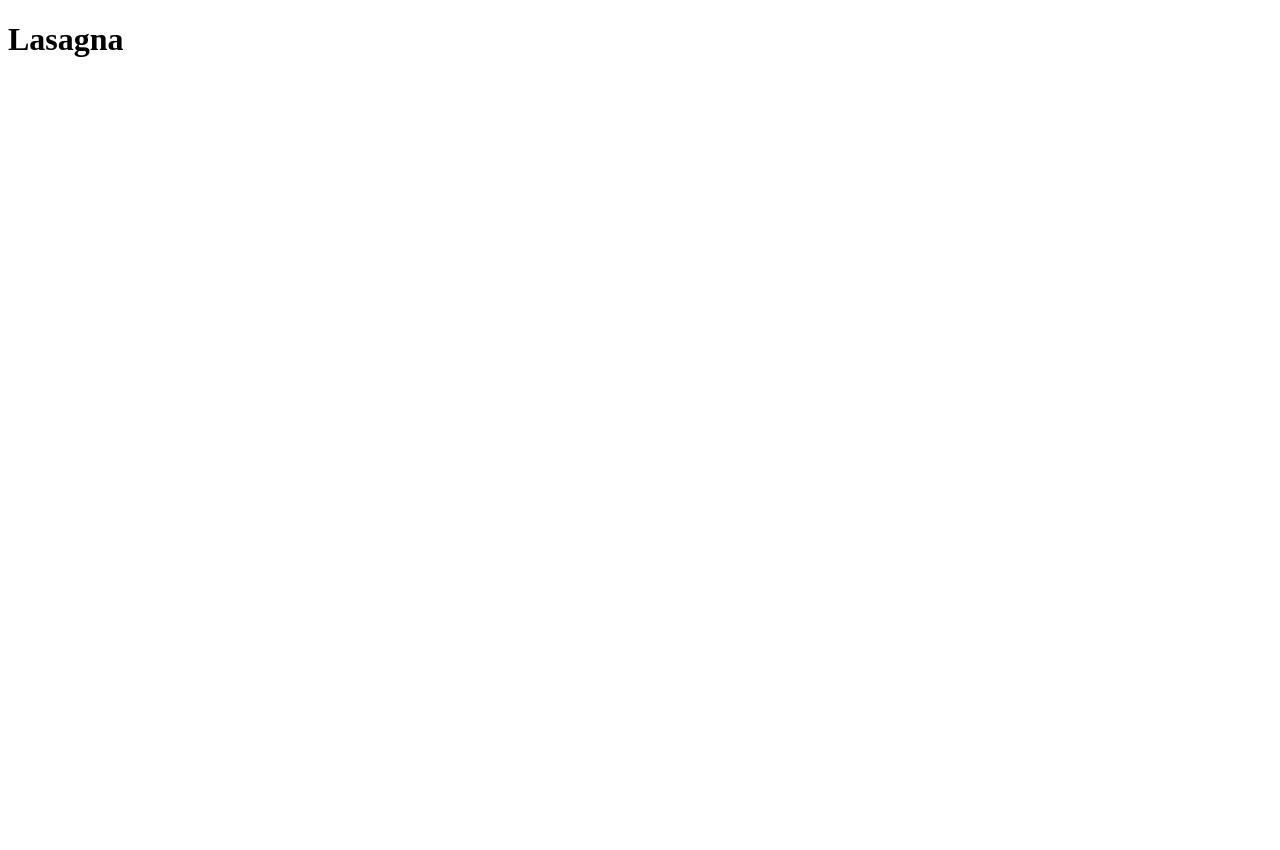
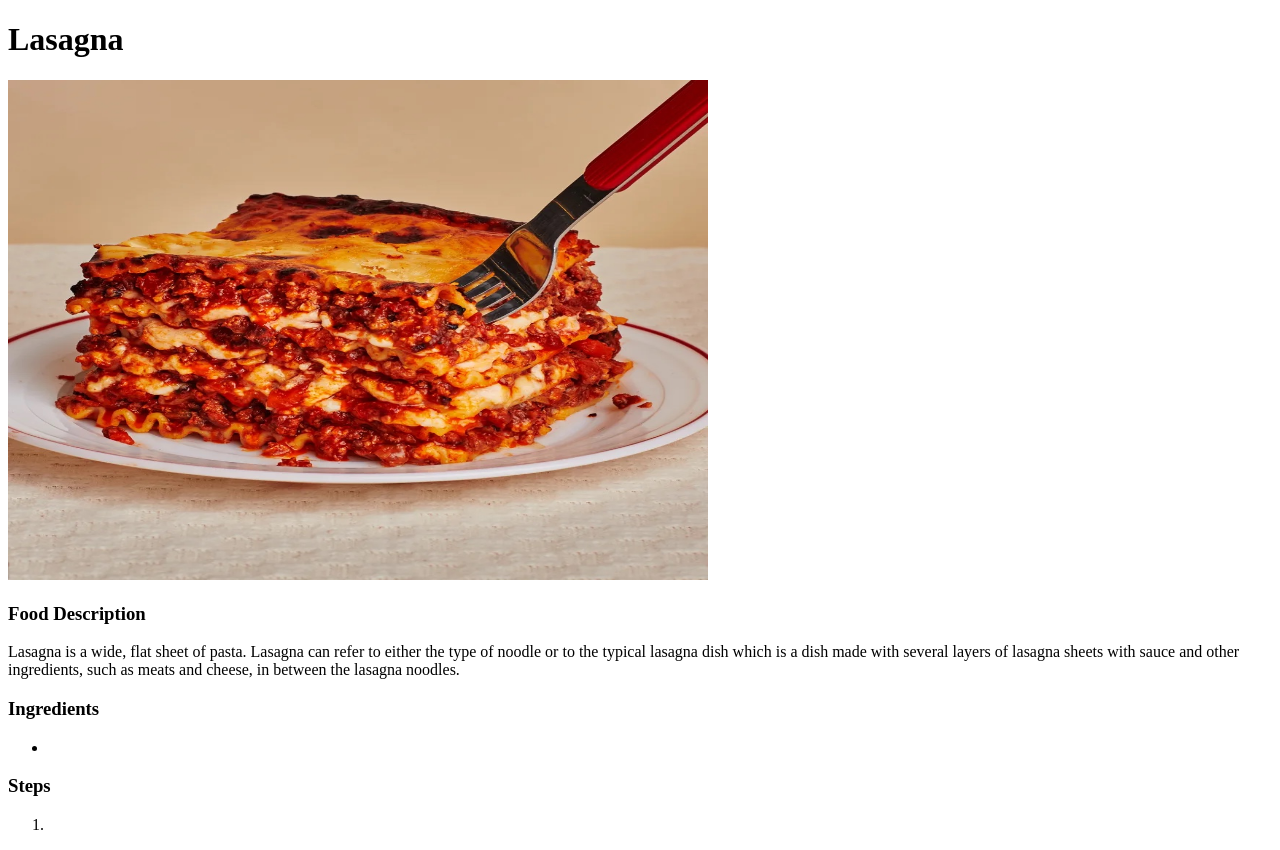
Before and after one commit to ninmedium/italian-recipes, a plain HTML site: page recipes/lasagna.html in a window 1280 px wide. Before the commit the page ends 800 px from the top, so only its background shows below. Drawn offline with Linux system fonts and the light colour scheme.

Commit message:
Add images folder
>added images folder for recipe images
>added first picture of lasagna

```diff
--- a/recipes/lasagna.html
+++ b/recipes/lasagna.html
@@ -8,6 +8,23 @@
 
     <body>
         <h1>Lasagna</h1>
+        <img src="../img/lasagna-pic.jpg" alt="scrumptious lasagna" height="500" width="700">
+
+        <h3>Food Description</h3>
+        <p>
+            Lasagna is a wide, flat sheet of pasta. Lasagna can refer to either the type of noodle or to the typical lasagna dish which is a dish made with several layers of lasagna sheets with sauce and other ingredients, such as meats and cheese, in between the lasagna noodles.
+        </p>
+
+        <h3>Ingredients</h3>
+        <ul>
+            <li></li>
+        </ul>
+
+        <h3>Steps</h3>
+        <ol>
+            <li></li>
+        </ol>
+
     </body>
 
 </html>
```
Also changed, not shown: index.html (+1 -0 lines), img/lasagna-pic.jpg (added).
